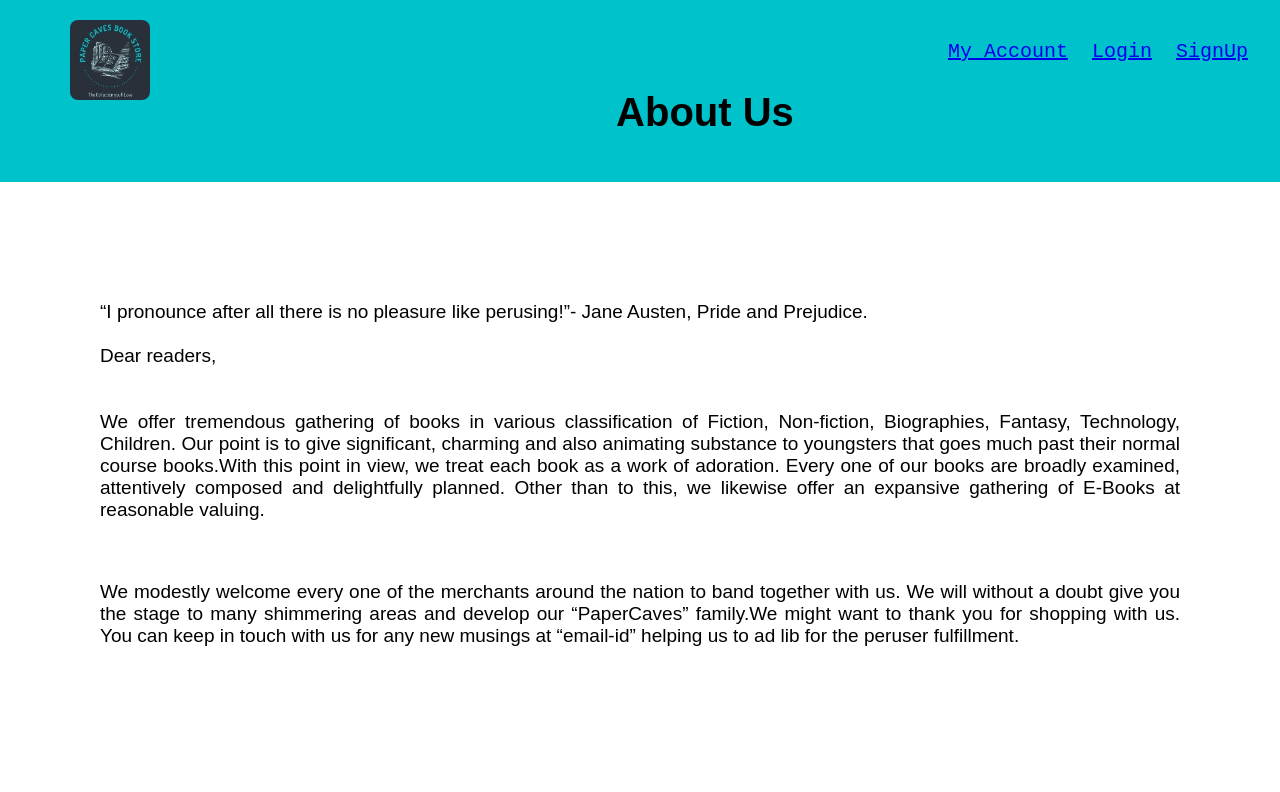
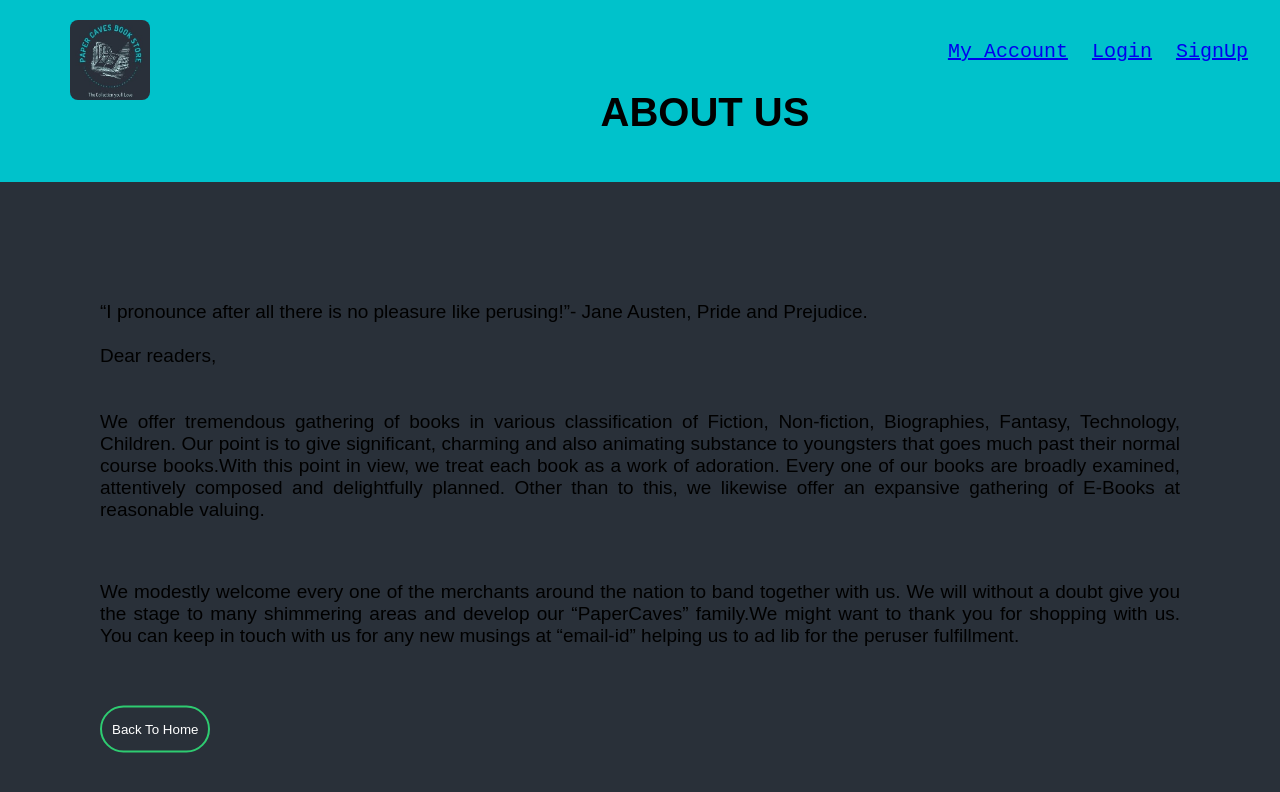
Before and after one commit to ajmisiraj/WebTechGitHub, a plain HTML site: page aboutus.html in a window 1280 px wide. Drawn offline with Linux system fonts and the light colour scheme.

Commit message:
Update aboutus.html

```diff
--- a/aboutus.html
+++ b/aboutus.html
@@ -6,13 +6,14 @@
  <meta http-equiv="X-UA-Compatible" content="IE=edge">
 <link rel="stylesheet" href="about.css">
 <link rel="icon" href="img\BookStoreLogo.jpg" type="image/icon">
+<link rel="stylesheet" href="login.css">
 <title>About us </title>
 </head>
 <body>
 <div class="header">
   <a href="index.html"><img src="img/BookStoreLogo.jpg" alt="Logo" class="logo"></a>
   <pre> <a href="myaccount.html">My Account</a>  <a href="login.html">Login</a>  <a href="signup.html">SignUp</a> </pre>
-	<h1 align="center">About Us </h1>
+	<h1 align="center">ABOUT US </h1>
 </div>
 
 <div class="about">
@@ -28,5 +29,11 @@
 	 <p>
 	 We modestly welcome every one of the merchants around the nation to band together with us. We will without a doubt give you the stage to many shimmering areas and develop our “PaperCaves” family.We might want to thank you for shopping with us. You can keep in touch with us for any new musings at “email-id” helping us to ad lib for the peruser fulfillment.
  </p>
+ <form class="button" action="index.html" method="get">
+  <br>
+  <div class="button">
+      <input type="submit" value="Back To Home">
+  </div>
+</form>
 </body>
 </html>
```
